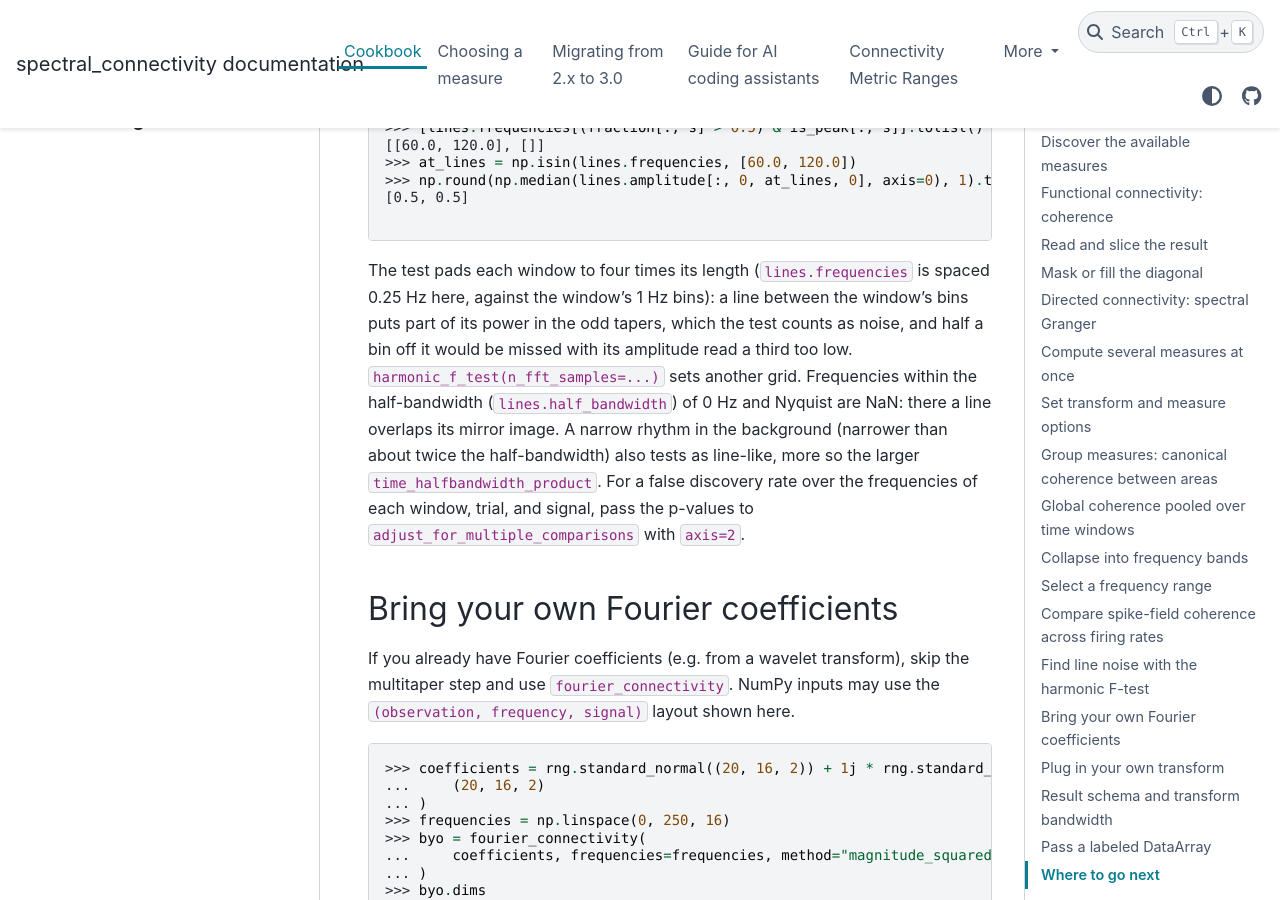
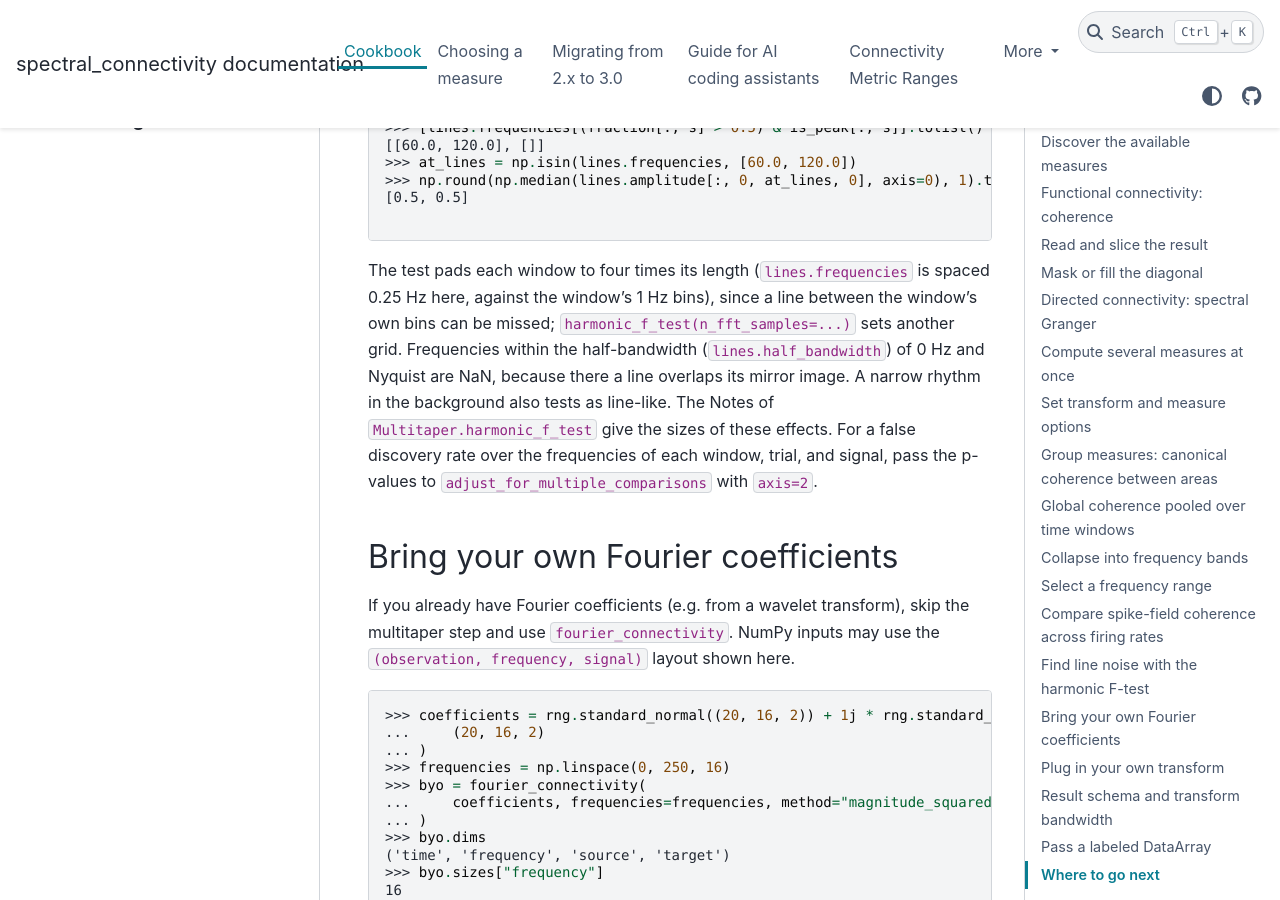
Before and after one commit to Eden-Kramer-Lab/spectral_connectivity, a Sphinx documentation site: the page built from docs/cookbook.md, in a window 1280 px wide and 900 px high, scrolled down 12967 px. Built offline with Sphinx 7.4.7 and the PyData theme 0.15.4, drawn with Linux system fonts in a browser that asks for light colours; pages that are not in the unit, such as notebooks, are missing from menus; the version number could not be read and is left out.

Commit message:
Harmonic F-test: one-sided FFT and simplifications (simplify pass)
- _multitaper_fft(one_sided=True) returns the real FFT's non-negative bins,
  divided in place; harmonic_f_test uses it instead of computing the full
  two-sided FFT at fourfold padding and slicing half of it (which kept the
  whole array alive). The fit is a contraction (einsum) rather than a
  full-size product, and the residual uses real**2 + imag**2 (the direct
  form is kept over the faster |y|^2 - |mu|^2 identity, which cancels).
  Measured on 10 windows x 20 trials x 16 signals, 1 s at 1 kHz, NW = 4:
  default 1.21 s / 3.07 GB peak -> 0.85 s / 2.25 GB; unpadded 0.37 s /
  0.92 GB -> 0.20 s / 0.56 GB; outputs unchanged (same NaN masks; F, p and
  amplitude within 1e-13 relative, phase within 6e-11).
- fft() and the F-test share one private _coefficients(n_fft_samples,
  weighted=, one_sided=) with a single non-finite-input block, replacing
  _unweighted_fft and its unused windows return.
- half_bandwidth is frequency_resolution / 2; the FFT length is checked with
  is_positive_integer(minimum=window); the padding factor is a named
  constant; taper sums come from _tapers_for_fft(); the fit is named mu and
  masked once.
- Tests share one null-uniformity helper; the no-op is_low_bias=False case
  is replaced by a request whose eighth taper low-bias filtering drops.
- The cookbook links to the docstring's Notes for the simulated sizes
  instead of repeating them.

Co-Authored-By: Claude Opus 5.5 <noreply@anthropic.com>

````diff
--- a/docs/cookbook.md
+++ b/docs/cookbook.md
@@ -618,16 +618,14 @@ not.
 ```
 
 The test pads each window to four times its length (`lines.frequencies` is
-spaced 0.25 Hz here, against the window's 1 Hz bins): a line between the
-window's bins puts part of its power in the odd tapers, which the test counts
-as noise, and half a bin off it would be missed with its amplitude read a third
-too low. `harmonic_f_test(n_fft_samples=...)` sets another grid.
-Frequencies within the half-bandwidth (`lines.half_bandwidth`) of 0 Hz and
-Nyquist are NaN: there a line overlaps its mirror image. A narrow rhythm in the background (narrower
-than about twice the half-bandwidth) also tests as line-like, more so the
-larger `time_halfbandwidth_product`. For a false discovery rate over the
-frequencies of each window, trial, and signal, pass the p-values to
-`adjust_for_multiple_comparisons` with `axis=2`.
+spaced 0.25 Hz here, against the window's 1 Hz bins), since a line between the
+window's own bins can be missed; `harmonic_f_test(n_fft_samples=...)` sets
+another grid. Frequencies within the half-bandwidth (`lines.half_bandwidth`)
+of 0 Hz and Nyquist are NaN, because there a line overlaps its mirror image.
+A narrow rhythm in the background also tests as line-like. The Notes of
+`Multitaper.harmonic_f_test` give the sizes of these effects. For a false
+discovery rate over the frequencies of each window, trial, and signal, pass
+the p-values to `adjust_for_multiple_comparisons` with `axis=2`.
 
 ## Bring your own Fourier coefficients
 
````
Also changed, not shown: 2 other files.
